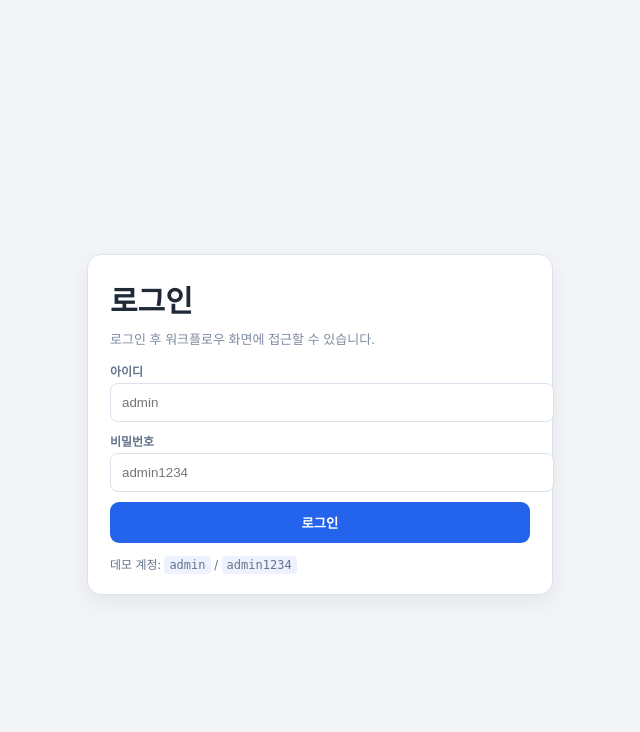
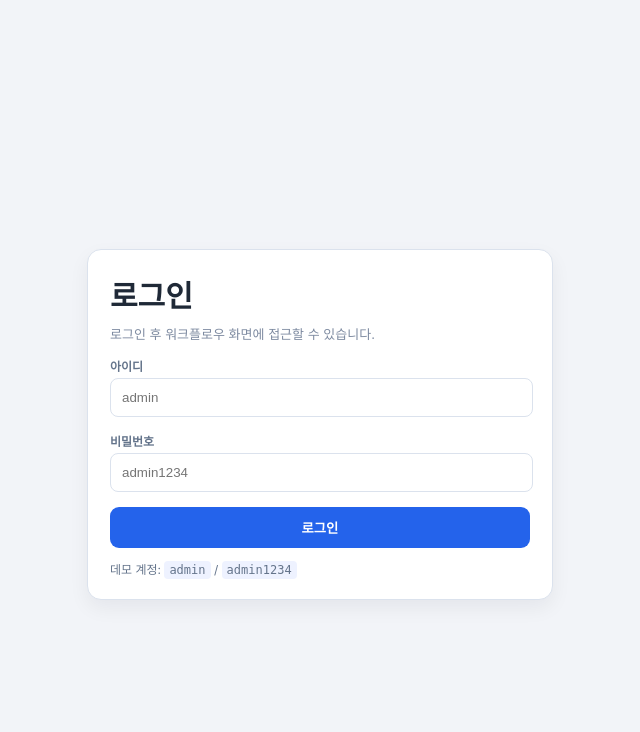
Before and after one commit to roh200413/ProjectNote, a Django app: page /login in a window 1280 px wide. Shown: the top 732 px of the page, without its empty margins (320-960 px from the left). Run offline with Django 5.2, Linux system fonts and the light colour scheme.

Commit message:
update login page

```diff
--- a/templates/auth/login.html
+++ b/templates/auth/login.html
@@ -10,8 +10,8 @@
     .card { width:100%; max-width:420px; background:#fff; border:1px solid #dbe2ed; border-radius:14px; padding:22px; box-shadow:0 8px 20px rgba(15,23,42,.06); }
     h1 { margin:0 0 8px; font-size:30px; }
     .sub { margin:0 0 14px; color:#7d8aa0; font-size:13px; }
-    .label { font-size:12px; color:#64748b; font-weight:700; display:block; margin:0 0 4px; }
-    .input { width:100%; border:1px solid #dbe2ed; border-radius:8px; padding:11px; margin-bottom:10px; }
+    .label { font-size:12px; color:#64748b; font-weight:650; display:block; margin:0 0 4px; }
+    .input { width:95%; border:1px solid #dbe2ed; border-radius:8px; padding:11px; margin-bottom:15px; }
     .btn { width:100%; border:none; background:#2463eb; color:#fff; border-radius:9px; padding:11px; font-weight:700; cursor:pointer; }
     .err { margin:0 0 10px; color:#dc2626; font-size:13px; }
     .helper { margin-top:12px; color:#64748b; font-size:12px; }
```
